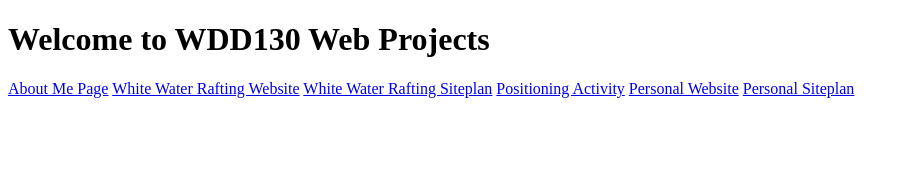
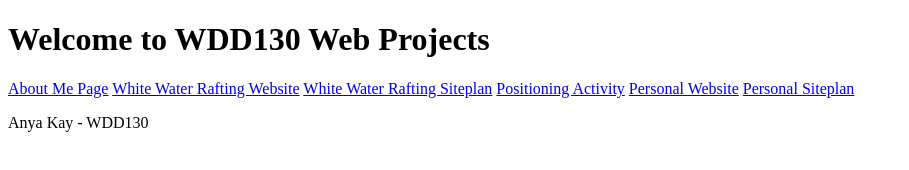
Before and after one commit to NightofBC/wdd130, a plain HTML site: page index.html in a window 1280 px wide. Shown: the whole page, without its empty margins (0-909 px from the left). Drawn offline with Linux system fonts and the light colour scheme.

Commit message:
Added a paragraph to the home page

```diff
--- a/index.html
+++ b/index.html
@@ -14,5 +14,6 @@
         <a href="#">Personal Website</a>
         <a href="#">Personal Siteplan</a>
         </nav>
+        <p>Anya Kay - WDD130</p>
     </body>
 </html>
```
